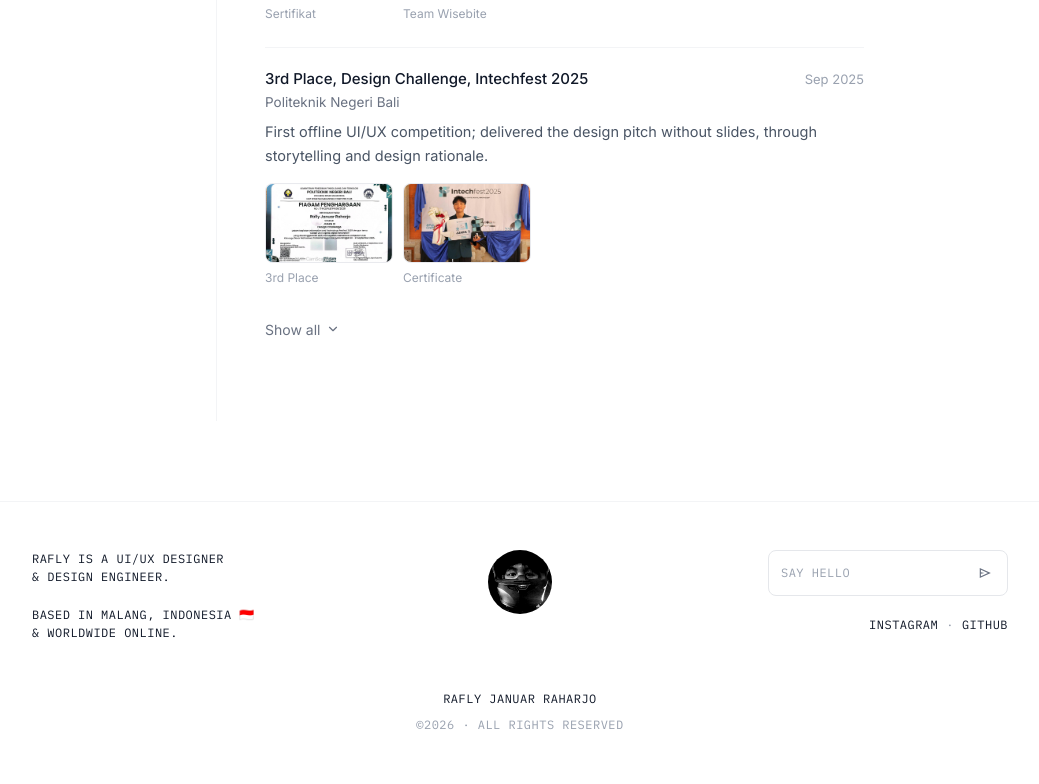
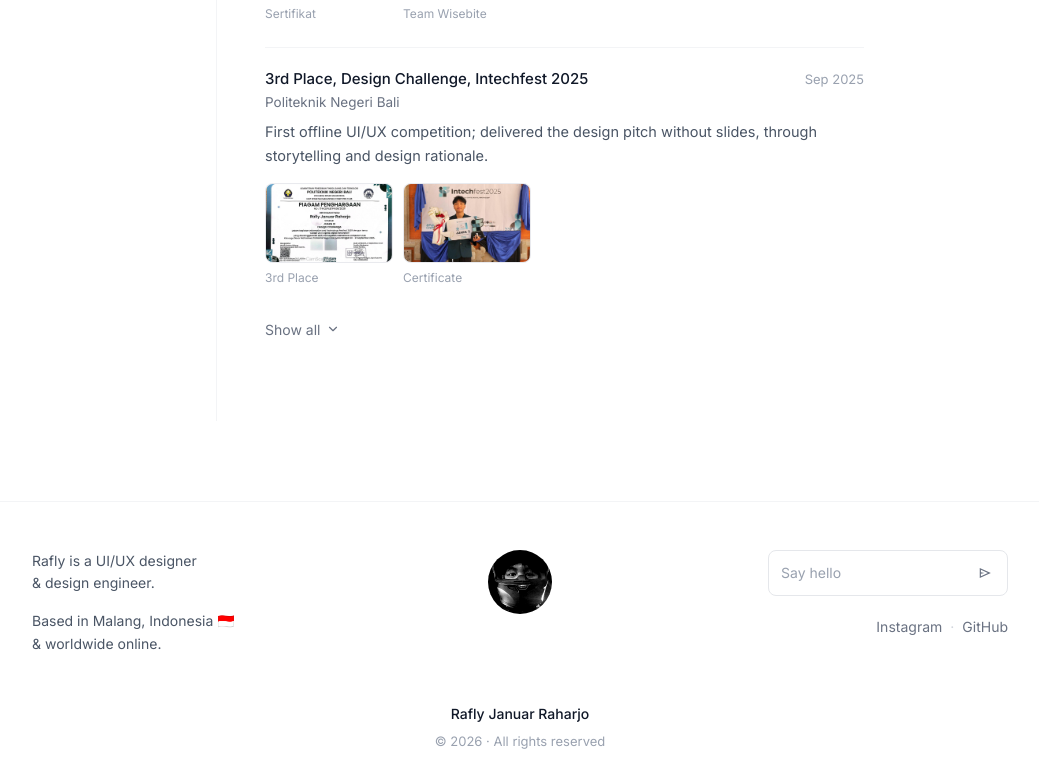
Before and after one commit to RaflyJanuarRaharjo/PortoRaf, a React (Vite) app: page / in a window 1280 px wide. Shown: the part 2199-2983 px from the top of the page, without its empty margins (120-1159 px from the left). Built offline with nearby package versions, Linux system fonts and the light colour scheme.

Commit message:
Footer uses site font

```diff
--- a/src/components/Footer.jsx
+++ b/src/components/Footer.jsx
@@ -20,11 +20,11 @@ export default function Footer() {
   }
 
   return (
-    <motion.footer {...reveal} className="bg-white border-t border-gray-100 font-mono uppercase text-[12px] tracking-[0.04em] text-gray-900">
+    <motion.footer {...reveal} className="bg-white border-t border-gray-100 text-[14px] text-gray-600">
       <div className="max-w-5xl mx-auto px-6 pt-12 pb-8">
         <div className="grid grid-cols-1 md:grid-cols-3 gap-10 md:gap-6 items-start">
           {/* Kiri */}
-          <div className="space-y-5 text-center md:text-left leading-[1.5] order-2 md:order-1">
+          <div className="space-y-4 text-center md:text-left leading-[1.6] order-2 md:order-1">
             {footer.left.map((lines) => (
               <p key={lines[0]}>
                 {lines[0]}
@@ -53,7 +53,7 @@ export default function Footer() {
                 onChange={(e) => setMsg(e.target.value)}
                 placeholder={footer.ctaPlaceholder}
                 aria-label={footer.ctaPlaceholder}
-                className="flex-1 min-w-0 bg-transparent outline-none placeholder:text-gray-400 uppercase text-[12px] tracking-[0.04em] py-1"
+                className="flex-1 min-w-0 bg-transparent outline-none placeholder:text-gray-400 text-[14px] text-gray-900 py-1"
               />
               <button
                 type="submit"
@@ -69,8 +69,8 @@ export default function Footer() {
               <nav className="flex items-center gap-2">
                 {socials.map((s, i) => (
                   <span key={s.label} className="flex items-center gap-2">
-                    {i > 0 && <span className="text-gray-400">·</span>}
-                    <a href={s.url} target="_blank" rel="noopener" data-sfx className="hover:opacity-50 transition-opacity">
+                    {i > 0 && <span className="text-gray-300">·</span>}
+                    <a href={s.url} target="_blank" rel="noopener" data-sfx className="text-gray-500 hover:text-gray-900 transition-colors">
                       {s.label}
                     </a>
                   </span>
@@ -82,8 +82,8 @@ export default function Footer() {
 
         {/* Bawah tengah */}
         <div className="text-center mt-12 space-y-2">
-          <p>{footer.title}</p>
-          <p className="text-gray-400">©{footer.year} · All rights reserved</p>
+          <p className="text-gray-900 font-medium">{footer.title}</p>
+          <p className="text-[13px] text-gray-400">© {footer.year} · All rights reserved</p>
         </div>
       </div>
     </motion.footer>
```
